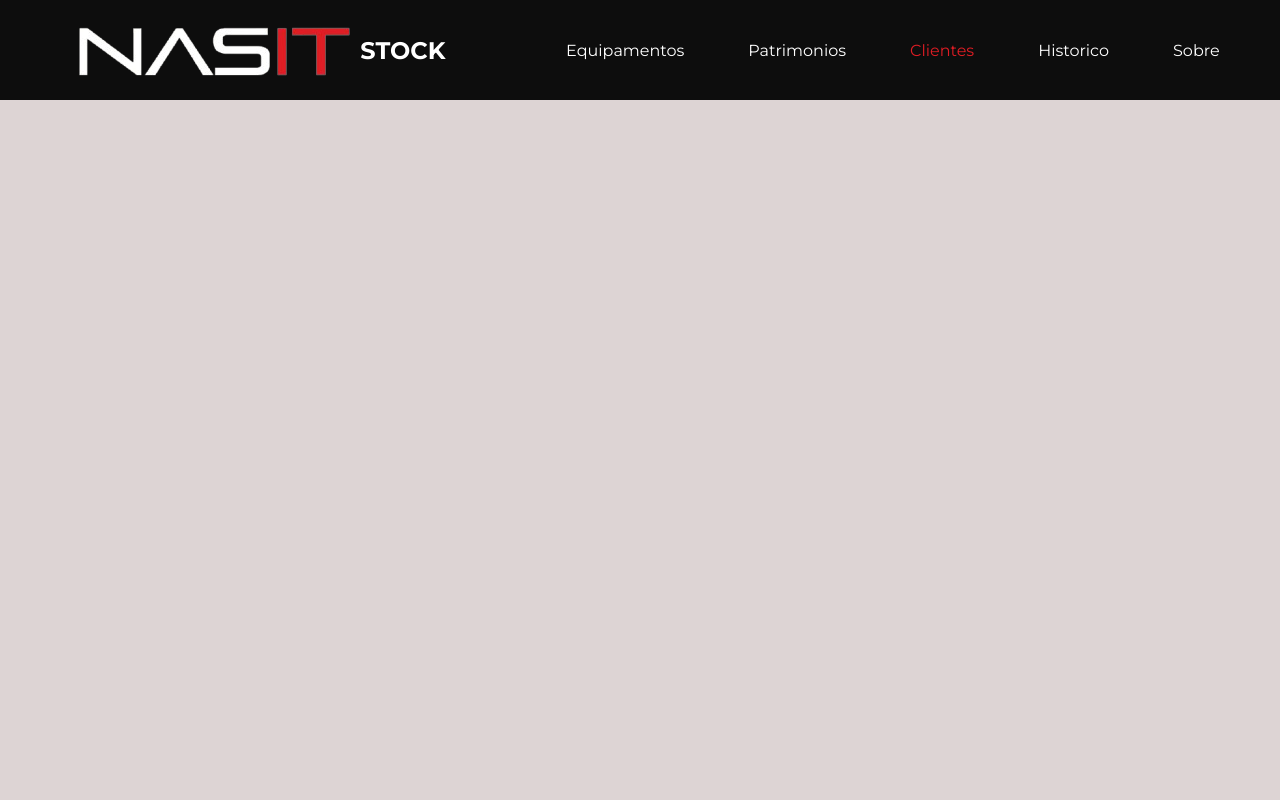
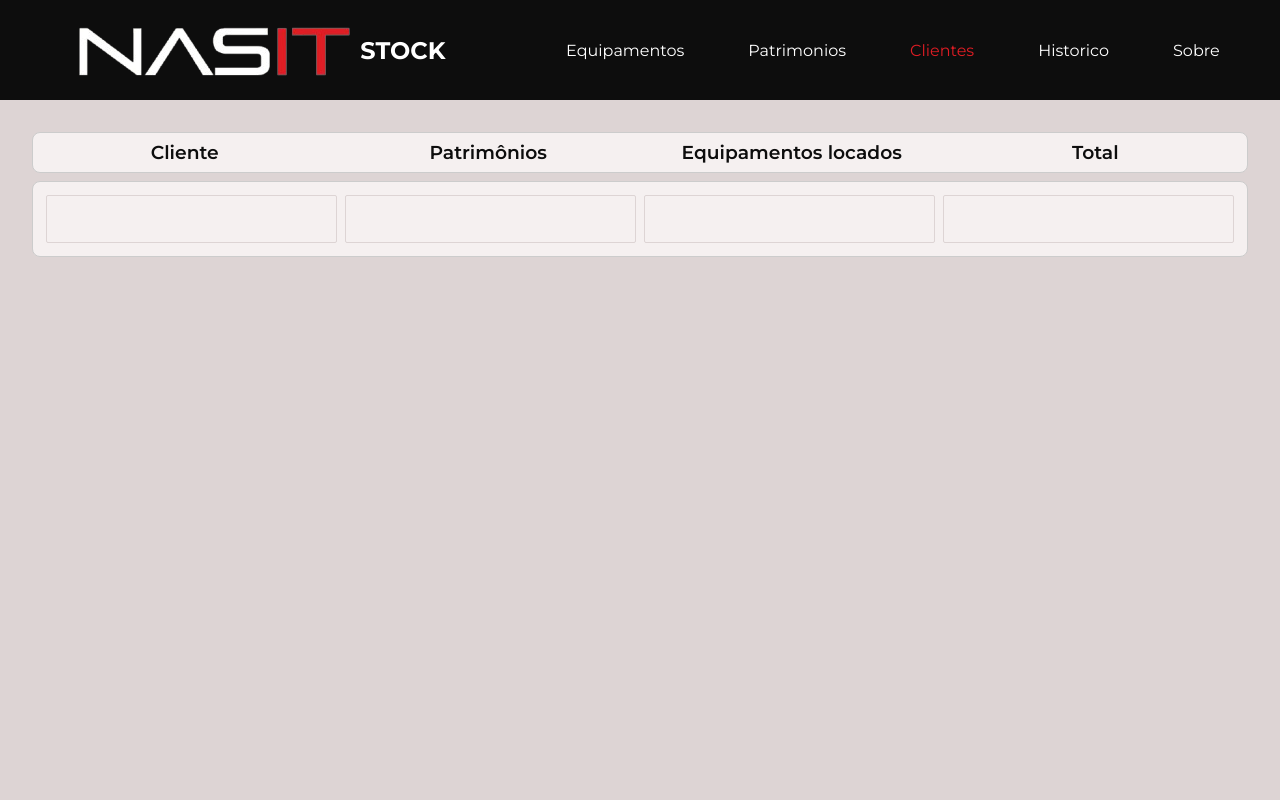
Before and after one commit to joaovictormar/NAStock_front, a React (Vite) app: page /clientes in a window 1280 px wide. Shown: the top 800 px of the page. Built offline with nearby package versions, Linux system fonts and the light colour scheme.

Commit message:
Finalizado o card de clientes

```diff
--- /dev/null
+++ b/src/components/Others/CardCliente/CardCliente.module.css
@@ -0,0 +1,22 @@
+.cardCliente {
+    display: grid;
+    grid-template-columns: repeat(4, 1fr);
+    align-items: center;
+    gap: 0.5rem;
+    padding: 0.8rem;
+    border: 1px solid #ccc;
+    border-radius: 8px;
+    background-color: var(--branco-escuro);
+    width: 100%;
+}
+
+.descricao {
+    text-align: center;
+    padding: 0.5rem;
+    border: 1px solid var(--cinza-claro);
+    border-radius: 2px;
+    color: var(--primaria);
+    min-height: 3rem;
+    font-weight: 450;
+    word-break: break-word;
+}
--- /dev/null
+++ b/src/components/Others/CardCliente/index.jsx
@@ -0,0 +1,16 @@
+import styles from "./CardCliente.module.css";
+
+function CardCliente ({cliente, patrimonios, equipamentos, total}) {
+
+    return (
+        <div className={styles.cardCliente}>
+            <div className={styles.descricao}>{cliente}</div>
+            <div className={styles.descricao}>{patrimonios}</div>
+            <div className={styles.descricao}>{equipamentos}</div>
+            <div className={styles.descricao}>{total}</div>
+        </div>
+    )
+
+}
+
+export default CardCliente;
--- a/src/pages/Cliente/Cliente.module.css
+++ b/src/pages/Cliente/Cliente.module.css
@@ -0,0 +1,23 @@
+.cliente {
+    display: flex;
+    flex-direction: column;
+    gap: 0.5rem;
+}
+
+.descricao {
+    display: grid;
+    grid-template-columns: repeat(4, 1fr);
+    align-items: center;
+    text-align: center;
+    padding: 0.5rem 0;
+    border: 1px solid #ccc;
+    border-radius: 8px;
+    background-color: var(--branco-escuro);
+    width: 100%;
+}
+
+.textoDescricao {
+    color: var(--primaria);
+    font-weight: 600;
+    text-align: center;
+}
--- a/src/pages/Cliente/index.jsx
+++ b/src/pages/Cliente/index.jsx
@@ -1,8 +1,17 @@
+import CardCliente from "../../components/Others/CardCliente";
 import styles from "./Cliente.module.css";
 
 function Cliente () {
     return (
-        <h1>oi</h1>
+        <section className={styles.cliente}>
+            <div className={styles.descricao}>
+                <h1 className={styles.textoDescricao}>Cliente</h1>
+                <h1 className={styles.textoDescricao}>Patrimônios</h1>
+                <h1 className={styles.textoDescricao}>Equipamentos locados</h1>
+                <h1 className={styles.textoDescricao}>Total</h1>
+            </div>
+            <CardCliente/>
+        </section>
     )
 };
 
--- a/src/routes.jsx
+++ b/src/routes.jsx
@@ -31,7 +31,7 @@ function AppRoutes () {
                     <Route path="/equipamentos/editar" element={<EditarEquipamento/>}/>
                     <Route path="/patrimonios" element={<Patrimonio/>}/>
                     <Route path="/patrimonios/editar" element={<EditarPatrimonio/>} />
-                    <Route path="/clientes" elemte={<Cliente/>}/>
+                    <Route path="/clientes" element={<Cliente/>}/>
                 </Route>
             </Routes>
         </BrowserRouter>
```
